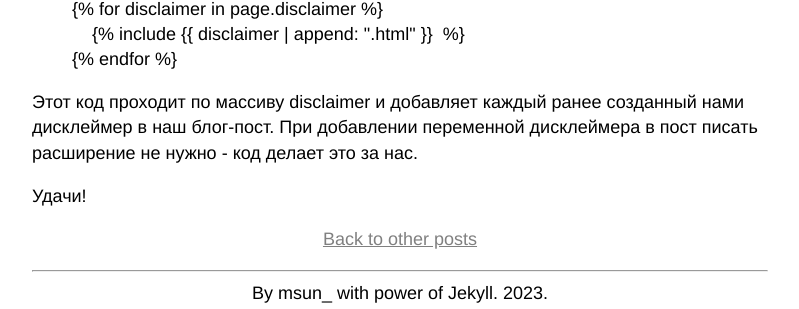
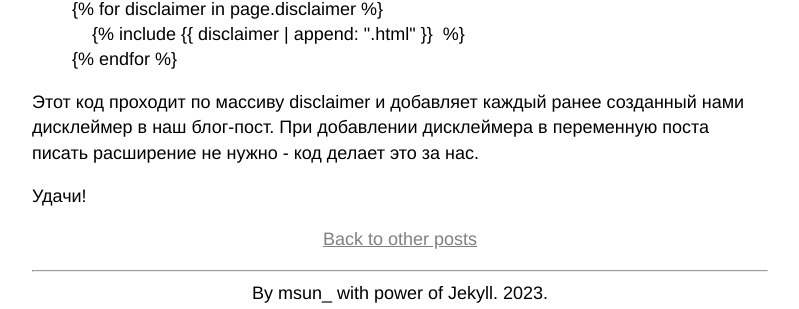
Before and after one commit to msun-dev/msun-dev.github.io, a Jekyll site: the page built from _posts/2023-12-04-disclaimers.md, in a window 1280 px wide. Shown: the part 1434-1743 px from the top of the page, without its empty margins (240-1039 px from the left). Built offline with Jekyll 4.4.1, drawn with Linux system fonts in a browser that asks for light colours.

Commit message:
Correcting mistakes in posts

```diff
--- a/_posts/2023-12-04-Disclaimers.md
+++ b/_posts/2023-12-04-disclaimers.md
@@ -78,6 +78,6 @@ text="I'm too lazy to translate this article.<br> Too bad!"
 {% endhighlight%}
 
 Этот код проходит по массиву disclaimer и добавляет каждый ранее созданный нами дисклеймер в наш блог-пост.
-При добавлении переменной дисклеймера в пост писать расширение не нужно - код делает это за нас.
+При добавлении дисклеймера в переменную поста писать расширение не нужно - код делает это за нас.
 
 Удачи!
```
Also changed, not shown: _posts/2023-11-10-beginning.md (renamed from _posts/2023-11-10-начало.markdown), 7 other files.
